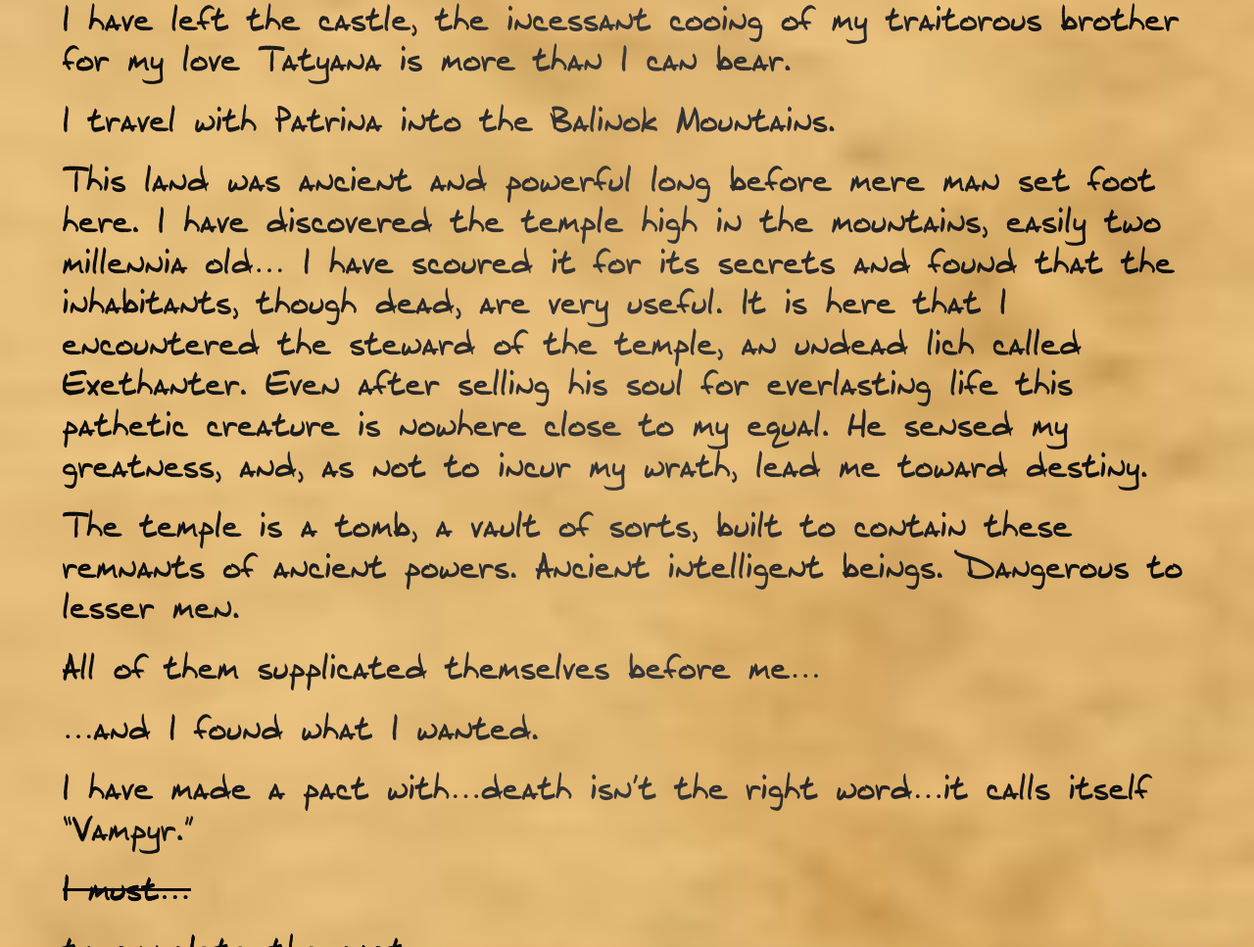
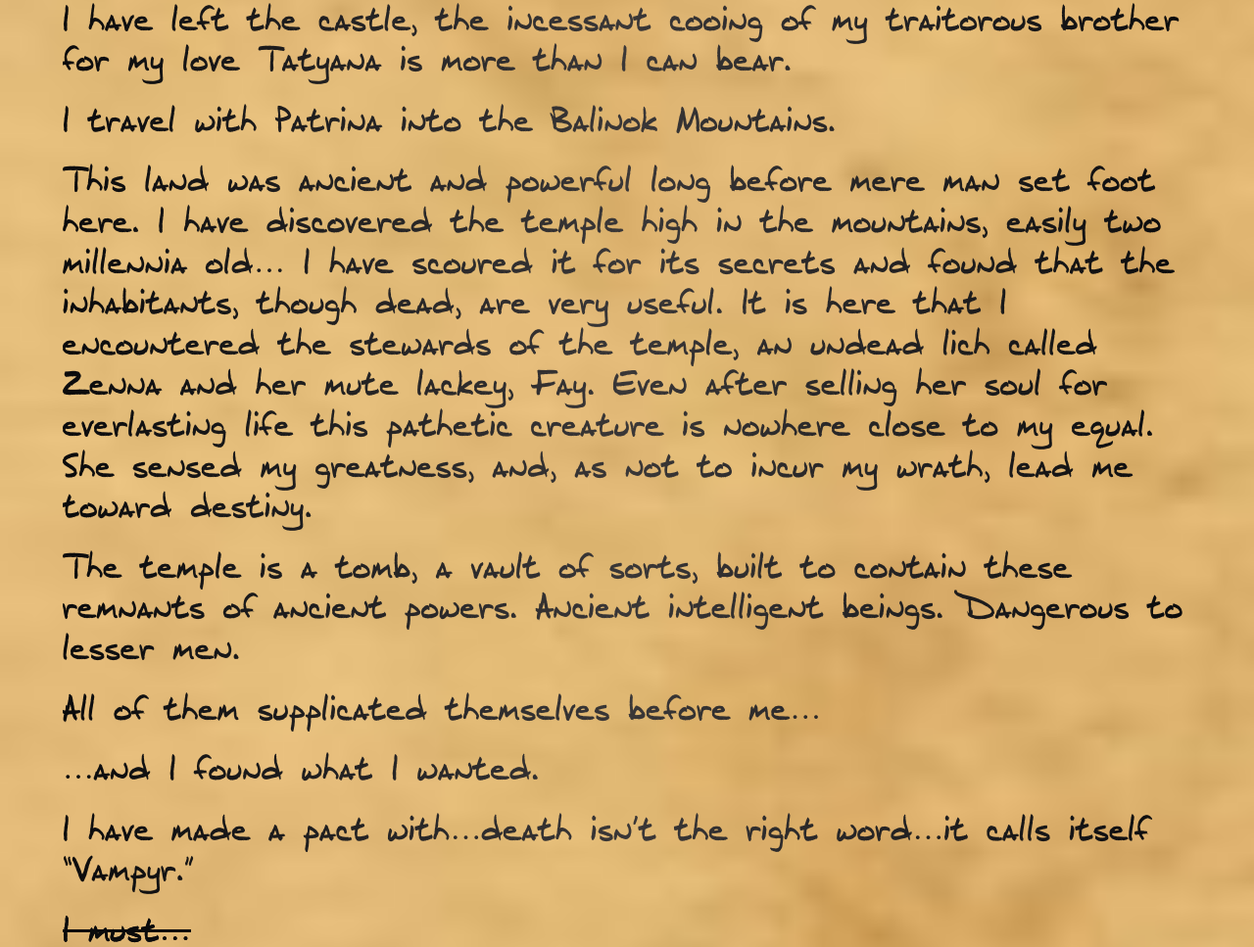
Before and after one commit to Jonfor/journal, a plain HTML site: page index.html in a window 1280 px wide. Shown: the part 9183-10150 px from the top of the page at 98% size. Drawn offline with Linux system fonts and the light colour scheme.

Commit message:
Correct lich entry

```diff
--- a/index.html
+++ b/index.html
@@ -522,12 +522,12 @@
         have scoured it for its secrets and found
         that the inhabitants, though dead, are
         very useful. It is here that I encountered
-        the steward of the temple, an undead
-        lich called Exethanter. Even after selling
-        his soul for everlasting life this pathetic
-        creature is nowhere close to my equal.
-        He sensed my greatness, and, as not to
-        incur my wrath, lead me toward destiny.
+        the stewards of the temple, an undead
+        lich called Zenna and her mute lackey, Fay.
+        Even after selling her soul for everlasting
+        life this pathetic creature is nowhere close
+        to my equal. She sensed my greatness, and,
+        as not to incur my wrath, lead me toward destiny.
     </p>
     <p>
         The temple is a tomb, a vault of sorts,
```
